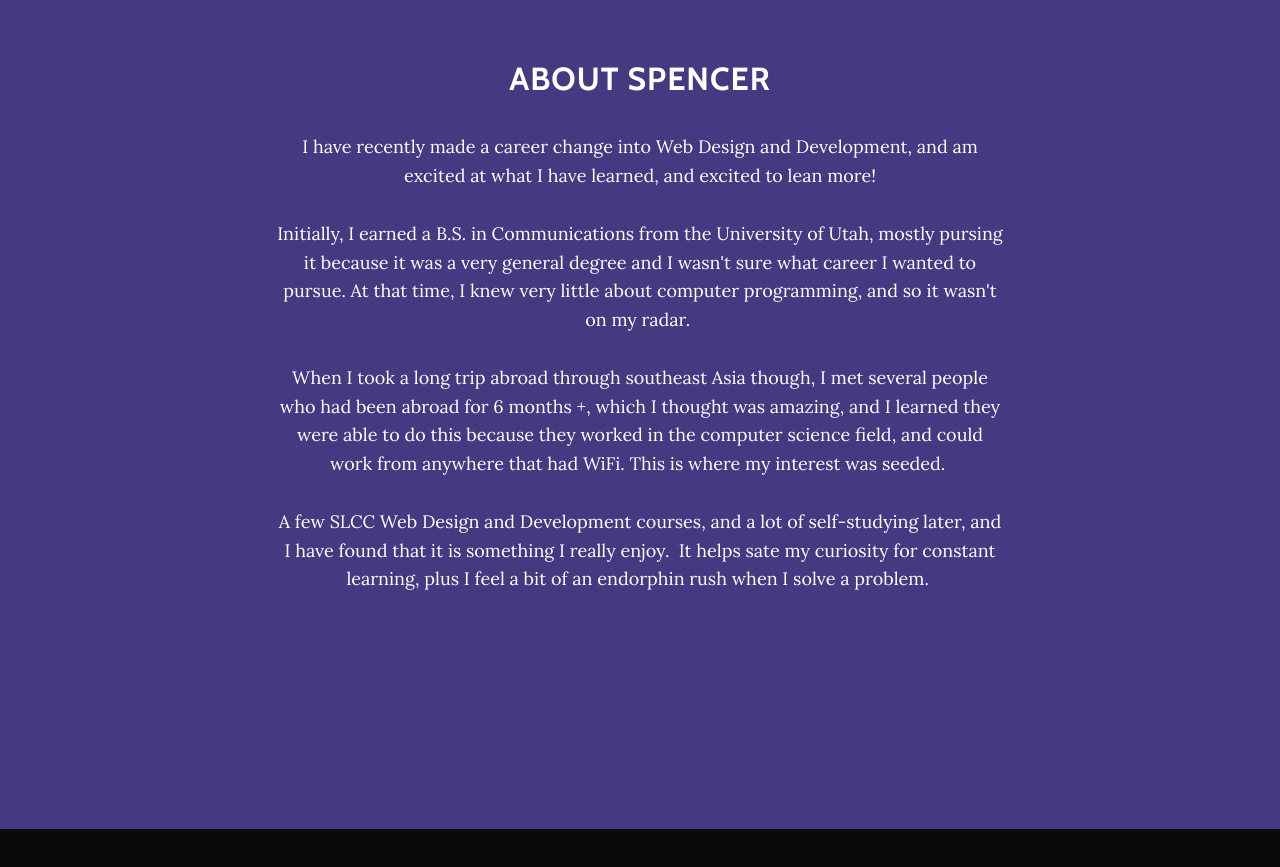
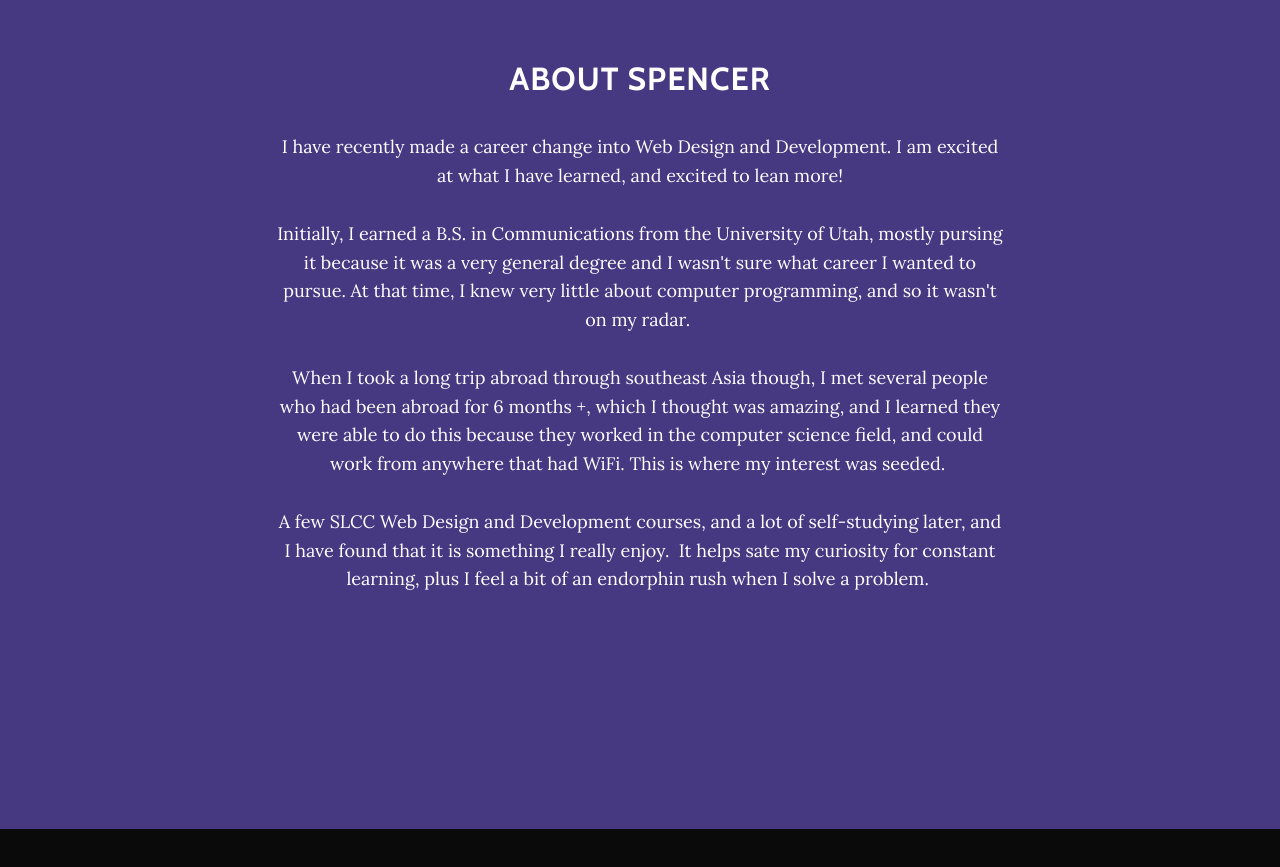
Before and after one commit to Spenceyb123/Spenceyb123.github.io, a plain HTML site: page index.html in a window 1280 px wide. Shown: the part 840-1707 px from the top of the page. Drawn offline with nearby package versions, Linux system fonts and the light colour scheme; files whose address does not match are found by name.

Commit message:
Update index.html

```diff
--- a/index.html
+++ b/index.html
@@ -47,7 +47,7 @@
             <div class="row">
                 <div class="col-lg-8 mx-auto">
                     <h2>AbouT Spencer</h2>
-                    <p>I have recently made a career change into Web Design and Development, and am excited at what I have learned, and excited to lean more!<br><br>Initially, I earned a B.S. in Communications from the University of Utah, mostly pursing it because it was a very general degree and I wasn't sure what career I wanted to pursue. At that time, I knew very little about computer programming, and so it wasn't on my radar.&nbsp;<br><br>When I took a long trip abroad through southeast Asia though, I met several people who had been abroad for 6 months +, which I thought was amazing, and I learned they were able to do this because they worked in the computer science field, and could work from anywhere that had WiFi. This is where my interest was seeded.&nbsp;<br><br>A few SLCC Web Design and Development courses, and a lot of self-studying later, and I have found that it is something I really enjoy.&nbsp; It helps sate my curiosity for constant learning, plus I feel a bit of an endorphin rush when I solve a problem.&nbsp;<br></p>
+                    <p>I have recently made a career change into Web Design and Development. I am excited at what I have learned, and excited to lean more!<br><br>Initially, I earned a B.S. in Communications from the University of Utah, mostly pursing it because it was a very general degree and I wasn't sure what career I wanted to pursue. At that time, I knew very little about computer programming, and so it wasn't on my radar.&nbsp;<br><br>When I took a long trip abroad through southeast Asia though, I met several people who had been abroad for 6 months +, which I thought was amazing, and I learned they were able to do this because they worked in the computer science field, and could work from anywhere that had WiFi. This is where my interest was seeded.&nbsp;<br><br>A few SLCC Web Design and Development courses, and a lot of self-studying later, and I have found that it is something I really enjoy.&nbsp; It helps sate my curiosity for constant learning, plus I feel a bit of an endorphin rush when I solve a problem.&nbsp;<br></p>
                 </div>
             </div>
         </div>
```
